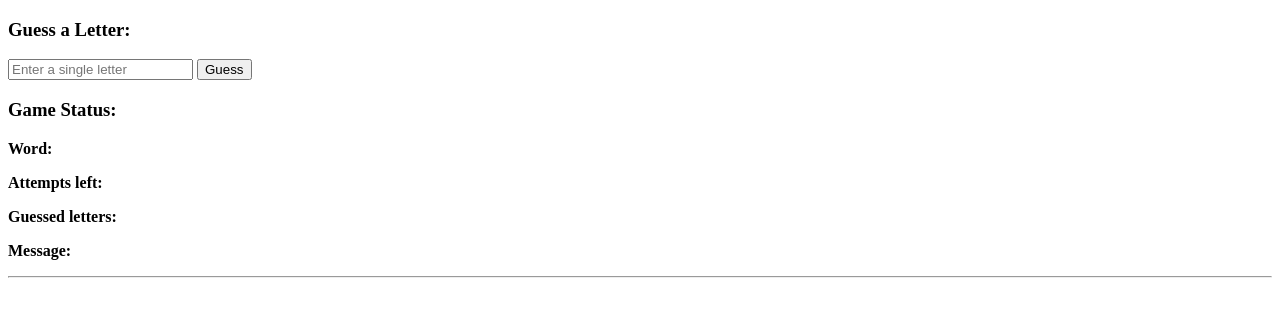
After one commit to sbroboticsteam/InternalComp2023-Software, a Flask app: template templates/client.html in a window 1280 px wide. The commit adds this page. Shown: the top 317 px of the page. Run offline with Flask 3, Linux system fonts and the light colour scheme; the template is opened without the code that fills it, so the values that code supplies are empty.

Commit message:
added everything

```diff
--- a/server.py
+++ b/server.py
@@ -1,48 +1,64 @@
 from flask import Flask, request, render_template, jsonify, redirect, url_for
 import random
+from flask_cors import CORS
 
 app = Flask(__name__)
+CORS(app)
 
 WORDS = ["python", "flask", "hangman", "requests"]
 word_to_guess = random.choice(WORDS)
 guessed_letters = []
 attempts_left = 6
 message = ''
-
-@app.route('/game', methods='POST')
+@app.route('/end_game')
+def end_game():
+    return "END Game"
+@app.route('/game', methods=['GET','POST'])
 def game():
     global word_to_guess, guessed_letters, attempts_left, message
-    message = ''
+
 
     if request.method == 'POST':
         letter = request.form.get('letter')
         letter = str(letter)
+        print(letter)
         if letter in guessed_letters:
             message = "Letter already guessed!"
         else:
             guessed_letters.append(letter)
             if letter not in word_to_guess:
                 attempts_left -= 1
+                message = "Wrong guess!!"
+            else:
+                message = 'Correct guess!'
             if attempts_left <= 0:
                 message = f"Game over! The word was {word_to_guess}."
+                return redirect(url_for('end_game'))
             word_display = ''.join([l if l in guessed_letters else '_' for l in word_to_guess])
             if "_" not in word_display:
                 message = f"Congratulations! You've guessed the word: {word_to_guess}!"
+                return redirect(url_for('end_game'))
+
 
         return redirect(url_for('game'))
 
     word_display = ''.join([l if l in guessed_letters else '_' for l in word_to_guess])
     return render_template('index.html', word_display=word_display, attempts_left=attempts_left, guessed_letters=guessed_letters, message=message)
 
+
+
 @app.route('/game_status')
 def game_status():
     word_display = ''.join([l if l in guessed_letters else '_' for l in word_to_guess])
+    is_game_over = "_" not in word_display or attempts_left <= 0
     return jsonify({
             "word_display": word_display,
             "attempts_left": attempts_left,
             "guessed_letters": guessed_letters,
-            "message": message
+            "message": message,
+            "is_game_over": is_game_over
         })
 
 if __name__ == '__main__':
-    app.run(debug=True)
+
+    app.run(debug=False)
--- /dev/null
+++ b/templates/client.html
@@ -0,0 +1,63 @@
+<!DOCTYPE html>
+<html lang="en">
+<head>
+    <meta charset="UTF-8">
+    <meta name="viewport" content="width=device-width, initial-scale=1.0">
+    <title>Word Guess Game</title>
+</head>
+<body>
+
+<h3>Guess a Letter:</h3>
+
+<form id="guessForm">
+    <input type="text" id="letter" maxlength="1" placeholder="Enter a single letter" required>
+    <input type="submit" value="Guess">
+</form>
+
+<h3>Game Status:</h3>
+<p><strong>Word:</strong> <span id="wordDisplay"></span></p>
+<p><strong>Attempts left:</strong> <span id="attemptsLeft"></span></p>
+<p><strong>Guessed letters:</strong> <span id="guessedLetters"></span></p>
+<p><strong>Message:</strong> <span id="message"></span></p>
+<hr>
+
+<script>
+    const base_url = "http://127.0.0.1:5000";
+    const game_url = `${base_url}/game`;
+    const status_url = `${base_url}/game_status`;
+
+    document.getElementById('guessForm').addEventListener('submit', function(e) {
+        e.preventDefault();
+
+        var letter = document.getElementById('letter').value;
+        console.log(letter)
+
+        // Send POST request
+        fetch(game_url, {
+            method: 'POST',
+            headers: {
+                'Content-Type': 'application/x-www-form-urlencoded'
+            },
+            body: `letter=${letter}`
+        })
+        .then(() => {
+            // Fetch game status
+            return fetch(status_url);
+        })
+        .then(response => response.json())
+        .then(data => {
+            // Display game status
+            document.getElementById('wordDisplay').textContent = data.word_display;
+            document.getElementById('attemptsLeft').textContent = data.attempts_left;
+            document.getElementById('guessedLetters').textContent = data.guessed_letters.join(', ');
+            document.getElementById('message').textContent = data.message;
+        })
+        .catch(error => {
+            console.error('Error:', error);
+            alert('An error occurred. Please try again.');
+        });
+    });
+</script>
+
+</body>
+</html>
```
Also changed, not shown: __Your__Work__/client.html (added, +62 -0 lines), __Your__Work__/client.py (added, +19 -0 lines), templates/index.html (+18 -18 lines), __Your__Work__/index.html (added), 1 other file.
